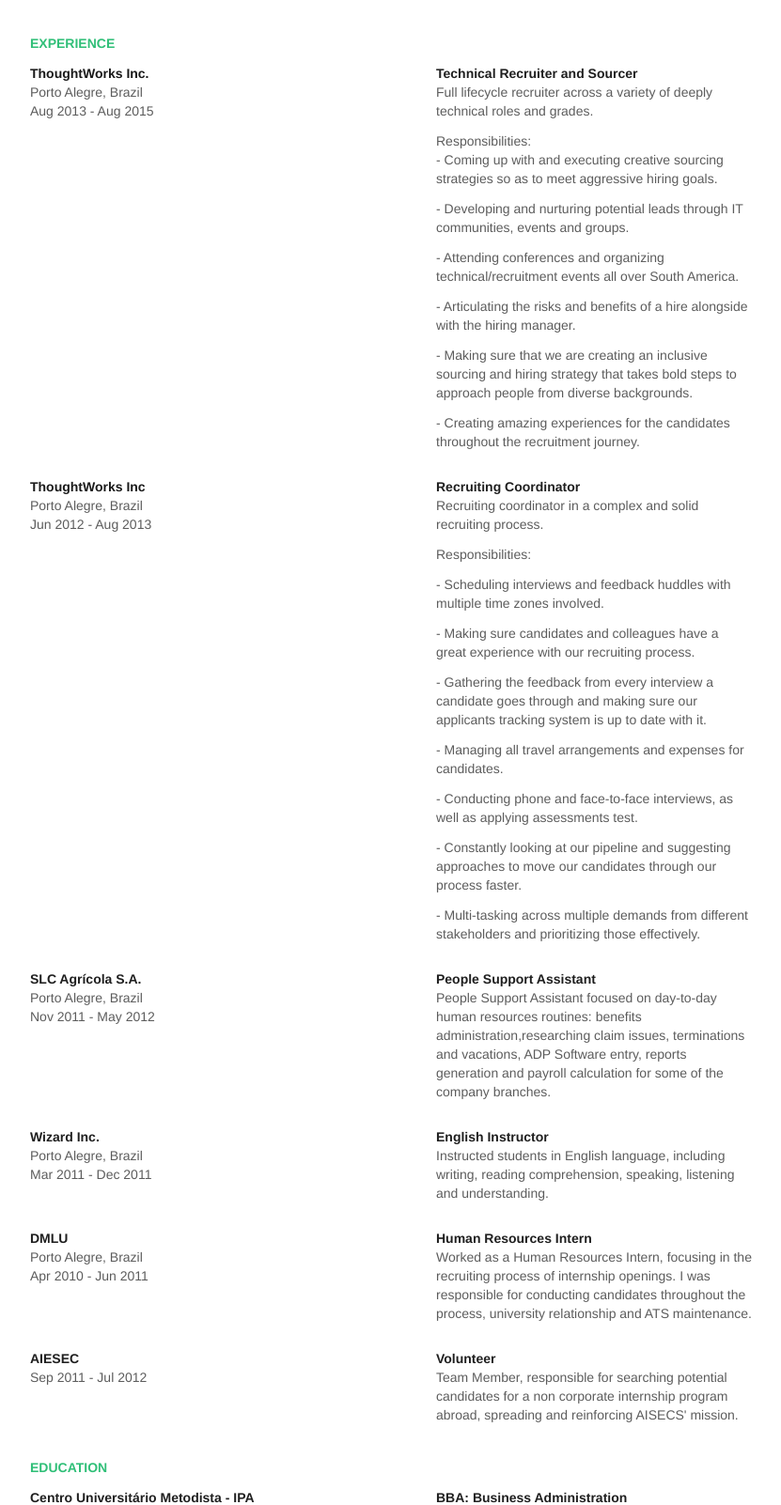
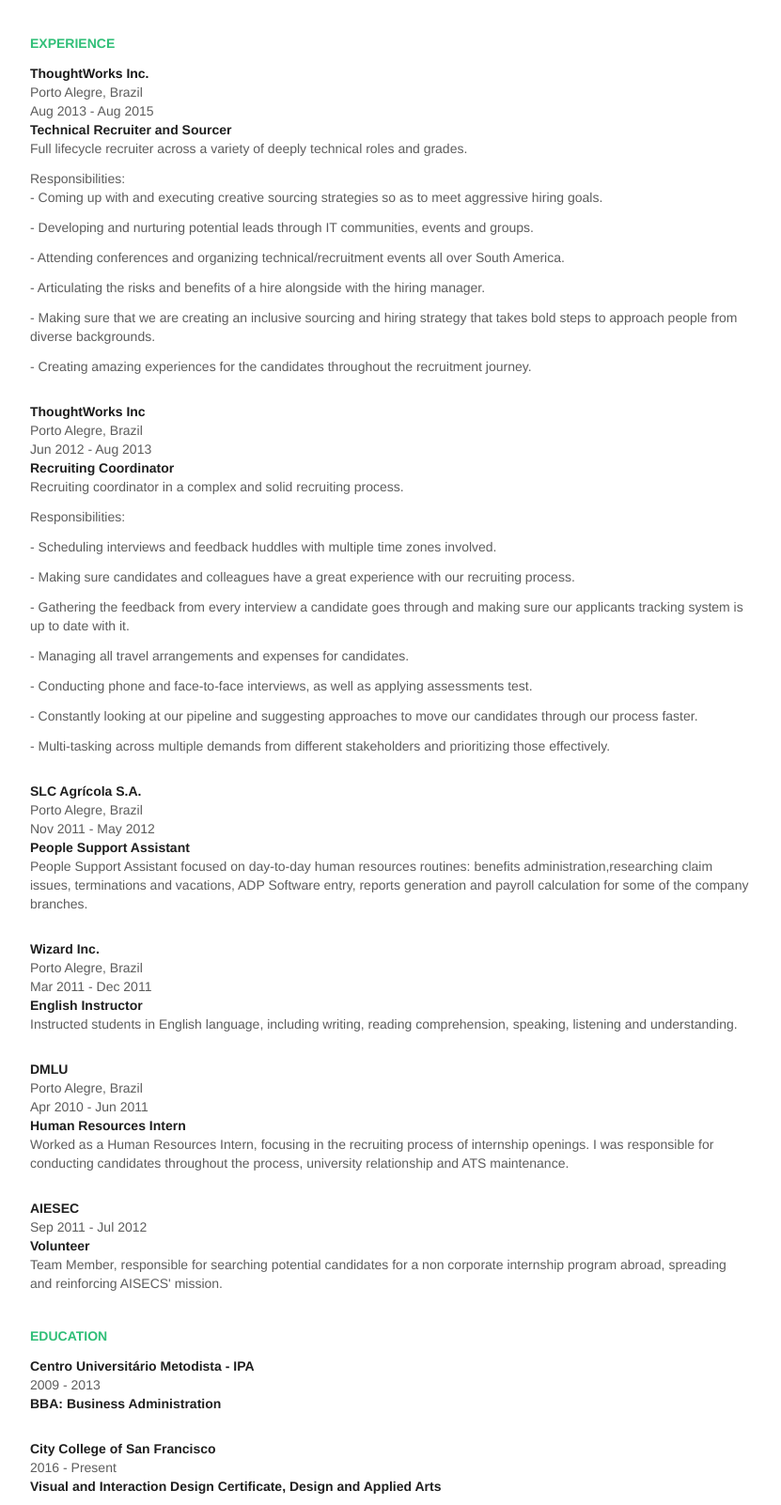
Before and after one commit to martaleal/martaleal.github.io, a plain HTML site: page index.html in a window 1280 px wide. Shown: the part 322-1924 px from the top of the page at 94% size, without its empty margins (224-1055 px from the left). Drawn offline with Linux system fonts and the light colour scheme.

Commit message:
Improve spacing

```diff
--- a/base.css
+++ b/base.css
@@ -3,21 +3,25 @@
   src: url(/assets/consolas/consolas.ttf);
   font-weight: 400
 }
+
 @font-face {
   font-family: "Consolas Web";
   src: url(/assets/consolas/consolas-bold.ttf);
   font-weight: 700
 }
+
 @font-face {
   font-family: "Iowan Old Style Web";
   src: url(/assets/iowan-old-style/iowan-old-style-roman.ttf);
   font-weight: 400
 }
+
 @font-face {
   font-family: "Iowan Old Style Web";
   src: url(/assets/iowan-old-style/iowan-old-style-bold.ttf);
   font-weight: 700
 }
+
 * {
   margin: 0;
   padding: 0;
@@ -32,28 +36,28 @@
   -webkit-appearance: none;
   -webkit-text-size-adjust: none
 }
+
 body {
   font-family: "proxima-nova", "Helvetica Neue", Helvetica, Arial, sans-serif;
   line-height: 20px
 }
+
 .clearfix {
   clear: both
 }
+
 .desktop-hide {
   display: none
 }
-.left {
-  float: left
-}
-.right {
-  float: right
-}
+
 .pdf-show {
   display: none
 }
+
 .pending {
   margin-top: 20px
 }
+
 .pending i {
   display: block;
   width: 32px;
@@ -61,82 +65,104 @@
   background: url("/assets/pending-dots@2x.gif") center no-repeat;
   background-size: 32px 32px
 }
+
 .dark-theme .pending i {
   background-image: url("/assets/pending-dots-dark@2x.gif")
 }
+
 .pending span {
   font-size: 14px;
   color: rgba(0, 0, 0, 0.4)
 }
+
 .dark-theme .pending span {
   color: rgba(255, 255, 255, 0.64)
 }
+
 #resume {
   width: 768px
 }
+
 #resume #main .list ul li:not(:first-child) {
   margin-top: 28px
 }
+
 #resume #main .list ul li h3 {
   font-weight: 400;
   font-size: 14px;
   margin-bottom: 0
 }
+
 .spacing-large #resume #main .list ul li h3 {
   margin-bottom: 4px
 }
+
 #resume #main .list ul li h3.title {
   font-weight: 700;
   color: rgba(0, 0, 0, 0.88)
 }
+
 #resume #main .list ul li h3.subtitle {
   font-weight: 600;
   color: rgba(0, 0, 0, 0.88)
 }
+
 #resume #main .list ul li h3.time,
 #resume #main .list ul li h3.location {
   color: rgba(0, 0, 0, 0.64)
 }
+
 #resume #main .list ul li h3.time .period {
   color: rgba(0, 0, 0, 0.4)
 }
+
 #resume #main .list ul li .left,
 #resume #main .list ul li .right {
   width: 50%
 }
+
 #resume #main .list ul li .left {
   padding-right: 48px
 }
+
 #resume #main .list ul li .right {
   padding-left: 48px
 }
+
 #resume #main .list ul li .description {
   font-size: 14px;
   color: rgba(0, 0, 0, 0.4)
 }
+
 #resume #main .list ul li .description p {
   margin-bottom: 12px
 }
+
 #resume #main .list ul li .description p:last-of-type {
   margin-bottom: 0
 }
+
 #resume #main #skills.list ul li,
 #resume #main #contact.list ul li {
   font-size: 14px;
   line-height: 20px
 }
+
 #resume #main #skills.list ul li:not(:first-child),
 #resume #main #contact.list ul li:not(:first-child) {
   margin-top: 12px
 }
+
 body.font-consolas #resume,
 body.cue-theme.font-consolas #side {
   font-family: "Consolas Web", Courier, monospace
 }
+
 body.font-iowan-old-style #resume,
 body.cue-theme.font-iowan-old-style #side {
   font-family: "Iowan Old Style Web", Georgia, serif
 }
+
 @media all and (max-width: 640px) {
   #footer .createdbyrepresent,
   #footer .sosueme {
@@ -145,28 +171,34 @@
     width: 100% !important;
     text-align: left !important
   }
+
   #footer .sosueme .created {
     margin: 16px 0 0 !important
   }
+
 }
+
 #footer {
   margin: 0 auto;
   border-top: 1px solid rgba(0, 0, 0, 0.08);
   width: 100%;
   padding: 44px 0
 }
+
 #footer .footer-logo {
   display: inline-block;
   width: 17px;
   height: 17px;
   margin-top: 0
 }
+
 #footer .footer-logo-icon {
   width: 17px;
   height: 17px;
   fill: #7a8599;
   display: inline-block
 }
+
 #footer .created {
   display: inline-block;
   vertical-align: top;
@@ -175,59 +207,76 @@
   color: rgba(0, 0, 0, 0.48);
   font-weight: 400
 }
+
 #footer .created a {
   color: inherit !important
 }
+
 #footer .createdbyrepresent {
   width: 50%;
   float: left;
   font-weight: 400;
   height: 16px
 }
+
 #footer .sosueme {
   float: right;
   width: 50%;
   text-align: right
 }
+
 #footer .copyright {
   color: rgba(0, 0, 0, 0.32)
 }
+
 @media print {
   body {
     font-family: "Proxima Nova", "proxima-nova" !important
   }
+
   body.font-consolas #resume {
     font-family: "Consolas" !important
   }
+
   body.font-iowan-old-style #resume {
     font-family: "Iowan Old Style" !important
   }
+
   #contact a {
     color: rgba(0, 0, 0, 0.88) !important
   }
+
   #resume #main .list ul li h3.time .period {
     display: none
   }
+
   .rocket-theme #top #about,
   .rocket-theme #resume #main .list ul li .description {
     color: rgba(0, 0, 0, 0.48) !important
   }
+
   body {
     width: 1024px
   }
+
   .pdf-hide {
     display: none
   }
+
   .pdf-show {
     display: block
   }
+
   #sharing_menu,
   #footer {
     display: none
   }
+
   #skills,
   #contact {
     page-break-inside: avoid
   }
+
 }
+
 y
--- a/index.html
+++ b/index.html
@@ -4,7 +4,6 @@
     <meta http-equiv="Content-Type" content="text/html; charset=UTF-8">
     <link href="./main.css" media="all" rel="stylesheet">
     <link href="./base.css" media="all" rel="stylesheet">
-
     <meta name="viewport" content="width=device-width, initial-scale=1, maximum-scale=1, user-scalable=no">
 
     <title>Marta Leal’s Resume</title>
@@ -28,6 +27,7 @@
 
   <body>
     <div id="resume">
+
       <div class="inside" id="top">
         <h1 id="name">Marta <span>Leal</span></h1>
         <ul class="subContact">
@@ -37,10 +37,8 @@
           <li>|</li>
           <li>(415) 510-9432</li>
         </ul>
-        <div class="clearfix"></div>
 
         <div class="subAbout">
-
           <p class="about-me">
             <p>Hands-on and engaged recruiter, with a knack for creative recruiting strategies.</p> <br>
             <p>My passion lies in connecting great people with great opportunities and then learning from it. I work hard to make sure I'm building a solid  relationship with all recruitment stakeholders and creating an amazing recruitment experience for the candidates.</p>
@@ -52,13 +50,11 @@
       <div id="main">
         <div class="inside">
 
-          <div class="split">
-
           <div id="experience" class="list">
             <h2 class="resumeSection color">Experience</h2>
             <ul id="experiences">
               <li class="experience">
-                  <section class="left">
+                <section>
                   <span class="mobile-hide">
                     <h3 class="title"><a class="company_url" href="https://represent.io/martaleal/click/experience/13632" target="_blank">ThoughtWorks Inc.</a></h3>
                     <h3 class="subtitle desktop-hide">Technical Recruiter and Sourcer</h3>
@@ -71,28 +67,22 @@
                   <h3 class="time">Aug 2013 - Aug 2015</h3>
                 </section>
 
-                  <section class="right">
+                <section>
                   <h3 class="subtitle mobile-hide">Technical Recruiter and Sourcer</h3>
                   <div class="description"><p>Full lifecycle recruiter across a variety of deeply technical roles and grades.</p>
-
                     <p>Responsibilities:
                       <br>- Coming up with and executing creative sourcing strategies so as to meet aggressive  hiring goals.</p>
-
                     <p>- Developing and nurturing potential leads through IT communities, events and groups. </p>
-
                     <p>- Attending conferences and organizing technical/recruitment events all over South America.</p>
-
                     <p>- Articulating the risks and benefits of a hire alongside with the hiring manager.</p>
-
                     <p>- Making sure that we are creating an inclusive sourcing and hiring strategy that takes bold steps to approach people from diverse backgrounds.</p>
-
-                      <p>- Creating amazing experiences for the  candidates throughout the recruitment journey.</p></div>
+                    <p>- Creating amazing experiences for the  candidates throughout the recruitment journey.</p>
+                  </div>
                 </section>
-                  <div class="clearfix"></div>
               </li>
 
               <li class="experience">
-                  <section class="left">
+                <section>
                   <span class="mobile-hide">
                     <h3 class="title"><a class="company_url" href="https://represent.io/martaleal/click/experience/13633" target="_blank">ThoughtWorks Inc</a></h3>
                     <h3 class="subtitle desktop-hide">Recruiting Coordinator</h3>
@@ -105,31 +95,22 @@
                   <h3 class="time">Jun 2012 - Aug 2013</h3>
                 </section>
 
-                  <section class="right">
+                <section>
                   <h3 class="subtitle mobile-hide">Recruiting Coordinator</h3>
                   <div class="description"><p>Recruiting coordinator in a complex and solid recruiting process.</p>
-
                     <p>Responsibilities:</p>
-
                     <p>- Scheduling interviews and feedback huddles with multiple time zones involved.</p>
-
                     <p>- Making sure candidates and colleagues have a great experience with our recruiting process.</p>
-
                     <p>- Gathering the feedback from every interview a candidate goes through and making sure our applicants tracking system is up to date with it.</p>
-
                     <p>- Managing all travel arrangements and expenses for candidates.</p>
-
                     <p>- Conducting phone and face-to-face interviews, as well as applying assessments test.</p>
-
                     <p>- Constantly looking at our pipeline and suggesting approaches to move our candidates through our process faster.</p>
-
                     <p>- Multi-tasking across multiple demands from different stakeholders and prioritizing those effectively.</p></div>
                 </section>
-                  <div class="clearfix"></div>
               </li>
 
               <li class="experience">
-                  <section class="left">
+                <section>
                   <span class="mobile-hide">
                     <h3 class="title">SLC Agrícola S.A.</h3>
                     <h3 class="subtitle desktop-hide">People Support Assistant</h3>
@@ -142,15 +123,14 @@
                   <h3 class="time">Nov 2011 - May 2012</h3>
                 </section>
 
-                  <section class="right">
+                <section>
                   <h3 class="subtitle mobile-hide">People Support Assistant</h3>
                   <div class="description"><p>People Support Assistant focused on day-to-day human resources routines: benefits administration,researching claim issues, terminations and vacations, ADP Software entry, reports generation and payroll calculation for some of the company branches.</p></div>
                 </section>
-                  <div class="clearfix"></div>
               </li>
 
               <li class="experience">
-                  <section class="left">
+                <section>
                   <span class="mobile-hide">
                     <h3 class="title">Wizard Inc.</h3>
                     <h3 class="subtitle desktop-hide">English Instructor</h3>
@@ -163,15 +143,14 @@
                   <h3 class="time">Mar 2011 - Dec 2011</h3>
                 </section>
 
-                  <section class="right">
+                <section>
                   <h3 class="subtitle mobile-hide">English Instructor</h3>
                   <div class="description"><p>Instructed students in English language, including writing, reading comprehension, speaking, listening and understanding.</p></div>
                 </section>
-                  <div class="clearfix"></div>
               </li>
 
               <li class="experience">
-                  <section class="left">
+                <section>
                   <span class="mobile-hide">
                     <h3 class="title">DMLU</h3>
                     <h3 class="subtitle desktop-hide">Human Resources Intern</h3>
@@ -184,15 +163,14 @@
                   <h3 class="time">Apr 2010 - Jun 2011</h3>
                 </section>
 
-                  <section class="right">
+                <section>
                   <h3 class="subtitle mobile-hide">Human Resources Intern</h3>
                   <div class="description"><p>Worked as a Human Resources Intern, focusing in the recruiting process of internship openings. I was responsible for conducting candidates throughout the process, university relationship and ATS maintenance.</p></div>
                 </section>
-                  <div class="clearfix"></div>
               </li>
 
               <li class="experience">
-                  <section class="left">
+                <section>
                   <span class="mobile-hide">
                     <h3 class="title">AIESEC</h3>
                     <h3 class="subtitle desktop-hide">Volunteer</h3>
@@ -205,54 +183,45 @@
                   <h3 class="time">Sep 2011 - Jul 2012</h3>
                 </section>
 
-                  <section class="right">
+                <section>
                   <h3 class="subtitle mobile-hide">Volunteer</h3>
                   <div class="description"><p>Team Member, responsible for searching potential candidates for a non corporate internship program abroad, spreading and reinforcing AISECS' mission.</p></div>
                 </section>
-                  <div class="clearfix"></div>
               </li>
             </ul>
           </div>
-            <div class="clearfix"></div>
 
           <div id="education" class="list">
             <h2 class="resumeSection color">Education</h2>
             <ul id="educations">
               <li class="education">
 
-                  <section class="left">
+                <section>
                   <h3 class="title">Centro Universitário Metodista - IPA</h3>
                   <h3 class="subtitle desktop-hide">BBA: Business Administration</h3>
                   <h3 class="time">2009 - 2013</h3>
                 </section>
 
-                  <section class="right">
+                <section>
                   <h3 class="subtitle mobile-hide">BBA: Business Administration</h3>
 
                 </section>
-                  <div class="clearfix"></div>
               </li>
 
               <li class="education">
-                  <section class="left">
+                <section>
                   <h3 class="title">City College of San Francisco</h3>
                   <h3 class="subtitle desktop-hide">Visual and Interaction Design Certificate, Design and Applied Arts</h3>
                   <h3 class="time">2016 - Present</h3>
                 </section>
 
-                  <section class="right">
+                <section>
                   <h3 class="subtitle mobile-hide">Visual and Interaction Design Certificate, Design and Applied Arts</h3>
 
                 </section>
-                  <div class="clearfix"></div>
               </li>
             </ul>
           </div>
-
-            <div class="clearfix"></div>
-            <div class="clearfix"></div>
-            <div class="clearfix"></div>
-
 
           <div id="skills" class="list left">
             <h2 class="resumeSection color">Skills</h2>
@@ -274,8 +243,6 @@
               <li>1600 Larkin St #103, San Francisco, CA</li>
             </ul>
           </div>
-            <div class="clearfix"></div>
-          </div>
         </div>
       </div>
     </div>
```
Also changed, not shown: main.css (+56 -0 lines), marta_files/share-a168fc1bb8126cd849151fd37c143633.css (added, +1 -0 lines). Lines whose indentation alone changed are shown as unchanged.
